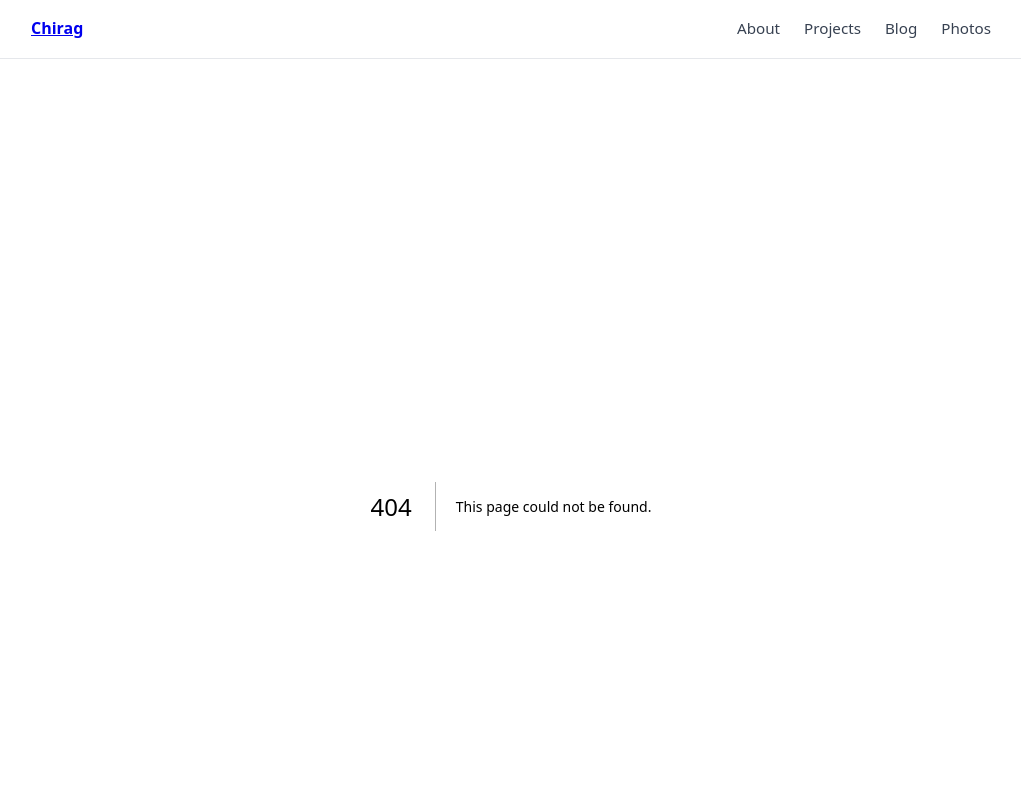
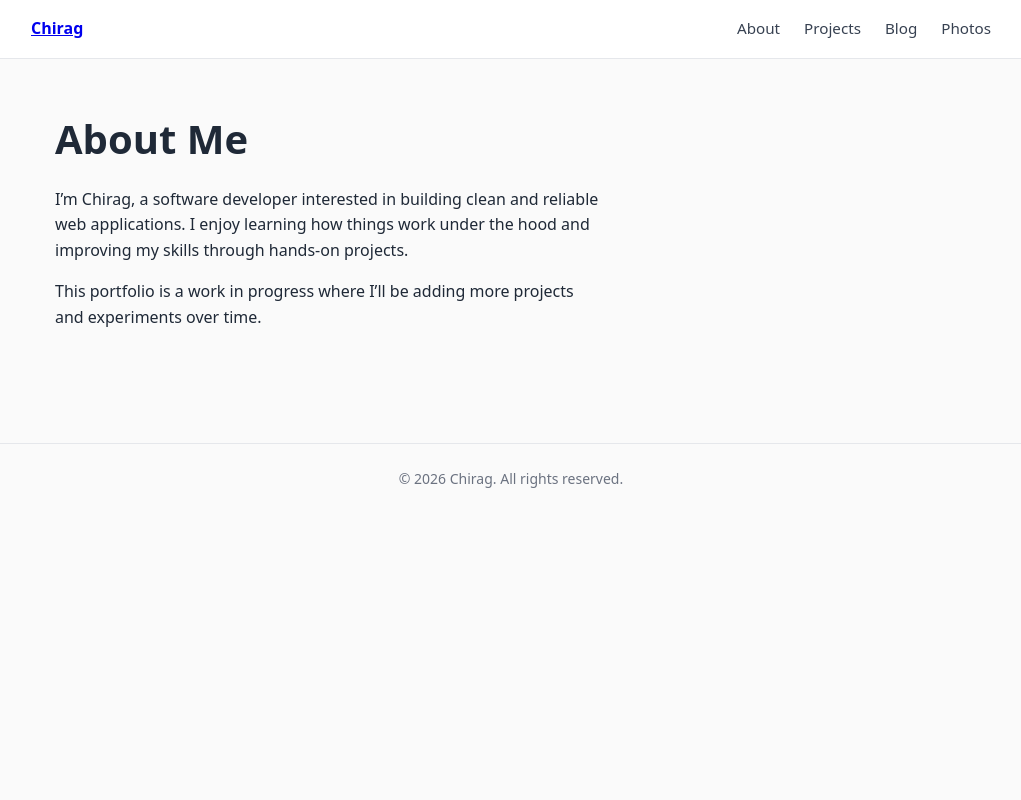
Before and after one commit to ChiragSood1/Portfolio, a Next.js app: page /about in a window 1280 px wide. Before the commit this address had no page. Shown: the top 800 px of the page, without its empty margins (129-1150 px from the left). Built offline with nearby package versions, Linux system fonts and the light colour scheme.

Commit message:
add basic about page

```diff
--- /dev/null
+++ b/app/about/page.tsx
@@ -0,0 +1,18 @@
+export default function AboutPage() {
+  return (
+    <section>
+      <h1>About Me</h1>
+
+      <p style={{ marginTop: "1rem", maxWidth: "60ch" }}>
+        I’m Chirag, a software developer interested in building clean and
+        reliable web applications. I enjoy learning how things work under
+        the hood and improving my skills through hands-on projects.
+      </p>
+
+      <p style={{ marginTop: "1rem", maxWidth: "60ch" }}>
+        This portfolio is a work in progress where I’ll be adding more
+        projects and experiments over time.
+      </p>
+    </section>
+  );
+}
```
